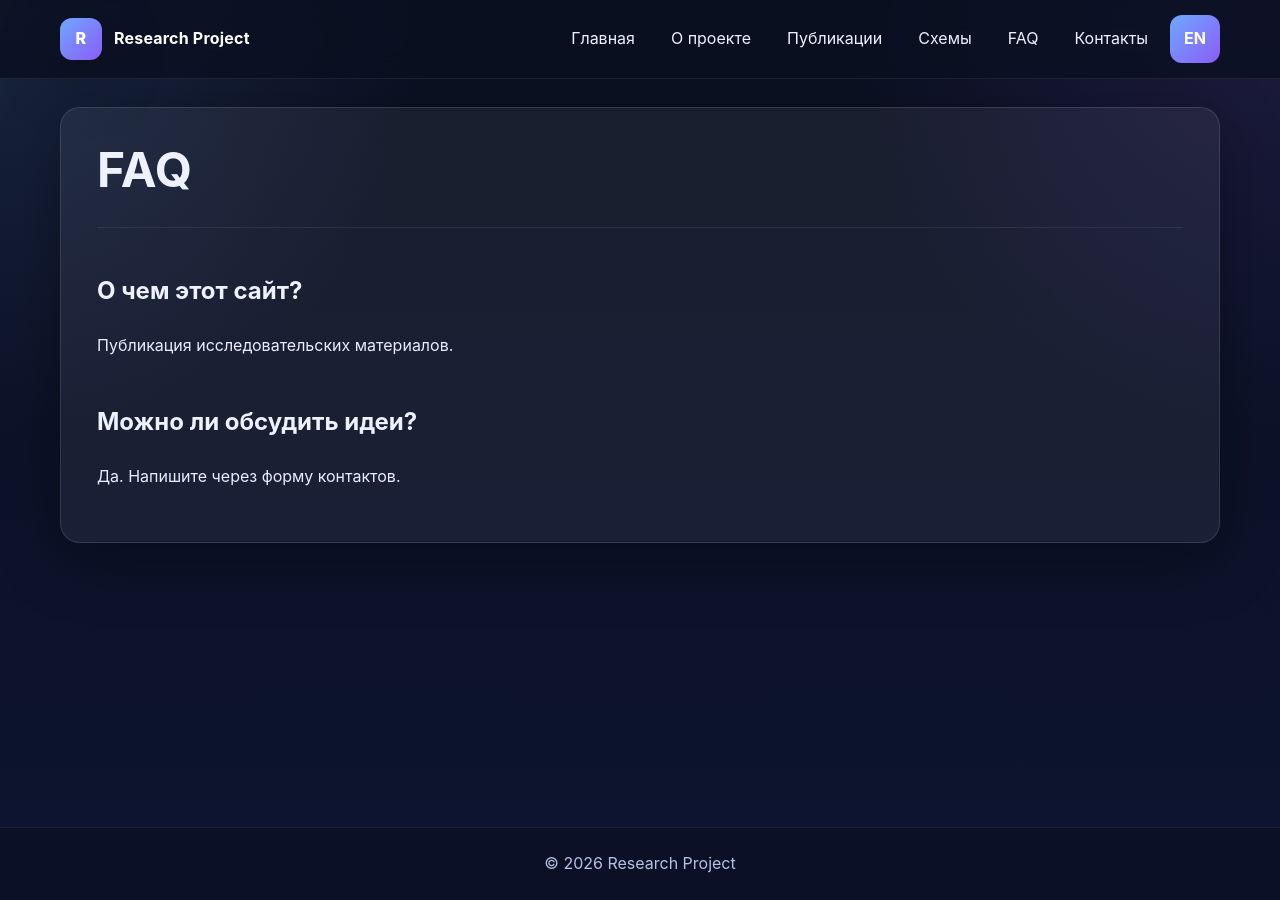
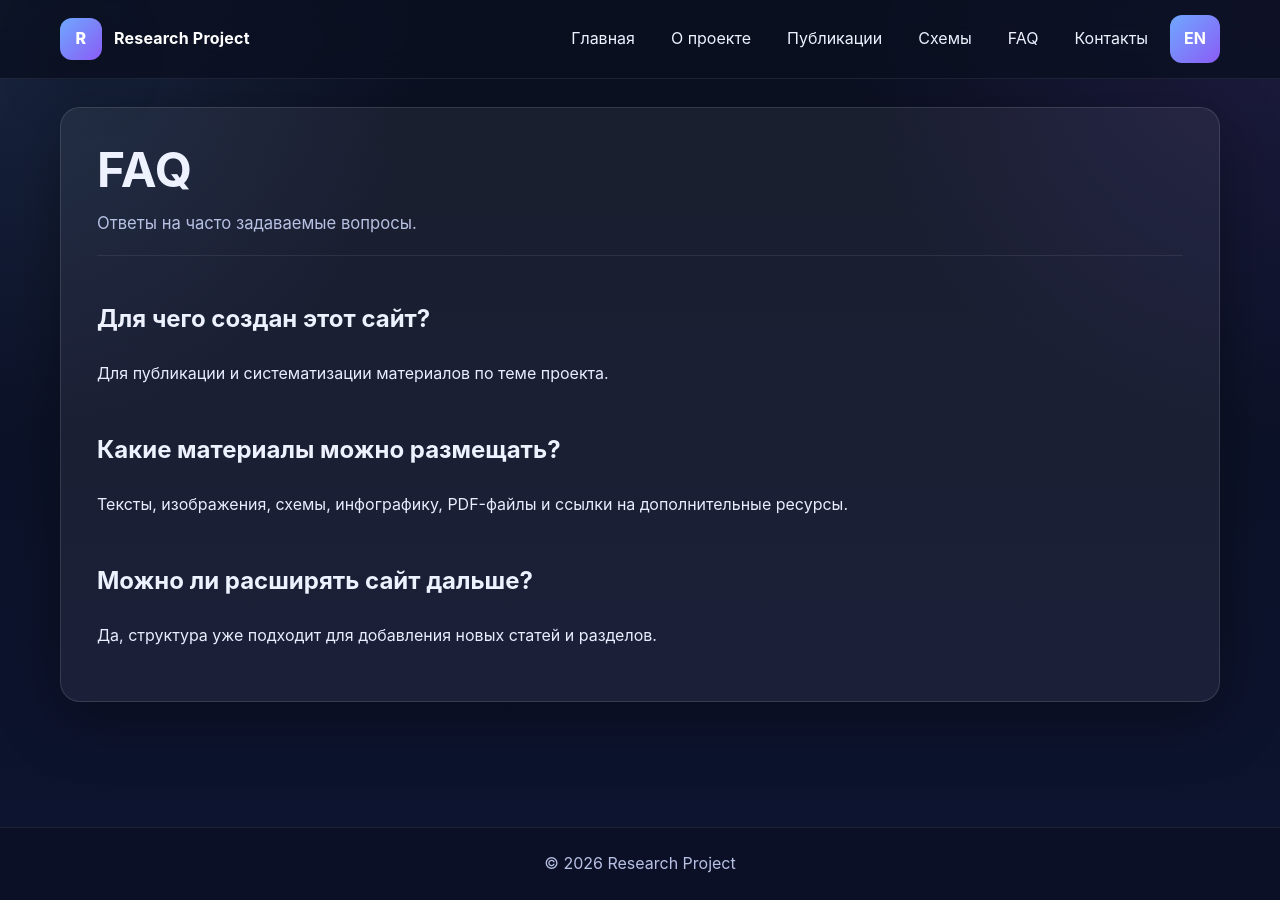
Before and after one commit to naoumov-ilia/naoumov-ilia.github.io, a Jekyll site: the page built from ru/faq.md, in a window 1280 px wide. Built offline with Jekyll 4.4.1, drawn with Linux system fonts in a browser that asks for light colours.

Commit message:
Update faq.md

```diff
--- a/ru/faq.md
+++ b/ru/faq.md
@@ -1,14 +1,20 @@
 ---
 layout: page
-title: "FAQ"
+title: FAQ
 lang: ru
+ref: faq
+description: Ответы на часто задаваемые вопросы.
 permalink: /ru/faq/
 ---
 
-## О чем этот сайт?
+## Для чего создан этот сайт?
 
-Публикация исследовательских материалов.
+Для публикации и систематизации материалов по теме проекта.
 
-## Можно ли обсудить идеи?
+## Какие материалы можно размещать?
 
-Да. Напишите через форму контактов.
+Тексты, изображения, схемы, инфографику, PDF-файлы и ссылки на дополнительные ресурсы.
+
+## Можно ли расширять сайт дальше?
+
+Да, структура уже подходит для добавления новых статей и разделов.
```
